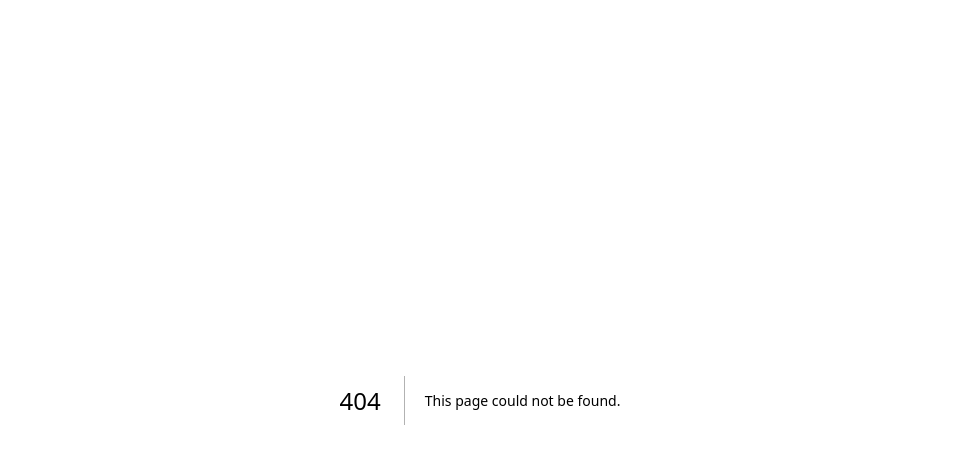
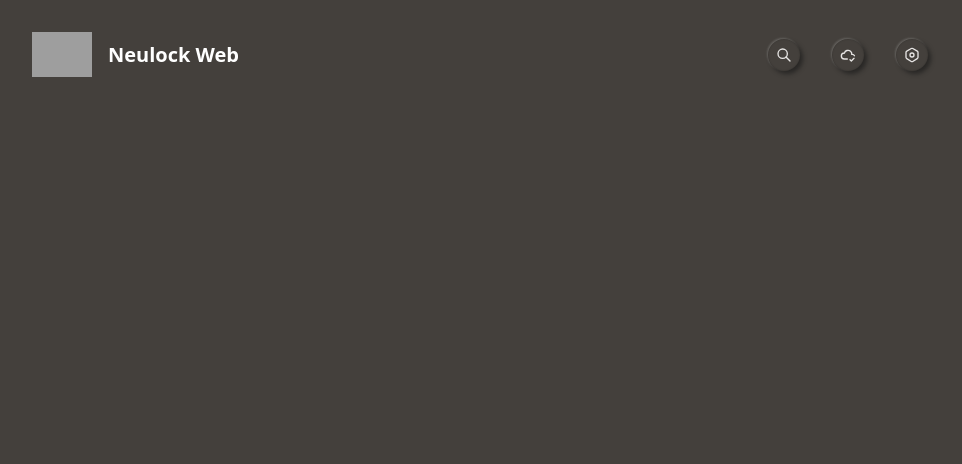
Before and after one commit to nstfkc/nstfkc.com, a Next.js app: page /neulock-roast in a window 1280 px wide. Before the commit this address had no page. Shown: the top 464 px of the page, without its empty margins (160-1122 px from the left). Built offline with nearby package versions, Linux system fonts and the light colour scheme; grey boxes are pictures that could not be loaded.

Commit message:
neulock roast

```diff
--- /dev/null
+++ b/app/neulock-roast/page.tsx
@@ -0,0 +1,45 @@
+import { ComponentProps } from "react";
+import { TbCloudCheck, TbSearch, TbSettings2 } from "react-icons/tb";
+
+const CircleButton = ({ children }: ComponentProps<"button">) => {
+  return (
+    <button className="relative size-8 rounded-full bg-gradient-to-br  shadow-[-1px_-1px_2px_rgba(240,240,240,0.2)]">
+      <div className="absolute top-0 z-[0] w-full h-full shadow-[3px_3px_4px_rgba(24,24,24,0.6)] rounded-full"></div>
+      <div className="flex items-center justify-center w-full h-full rounded-full shadow-[inset_0px_0_2px_rgba(0,0,0,0.2)]">
+        {children}
+      </div>
+    </button>
+  );
+};
+
+const NeuLockRoast = () => {
+  return (
+    <div className="w-screen h-screen bg-stone-700 text-stone-200">
+      <header className="py-8">
+        <div className="container max-w-4xl mx-auto flex justify-between items-center">
+          <div className="flex items-center gap-4">
+            <img
+              src="https://neulock.app/nextImageExportOptimizer/neulock-logo-dark.3b95eaa0-opt-256.WEBP"
+              alt=""
+              className="w-[60px]"
+            />
+            <span className="text-xl font-bold text-white">Neulock Web</span>
+          </div>
+          <div className="flex items-center gap-8">
+            <CircleButton>
+              <TbSearch />
+            </CircleButton>
+            <CircleButton>
+              <TbCloudCheck />
+            </CircleButton>
+            <CircleButton>
+              <TbSettings2 />
+            </CircleButton>
+          </div>
+        </div>
+      </header>
+      <div></div>
+    </div>
+  );
+};
+export default NeuLockRoast;
```
